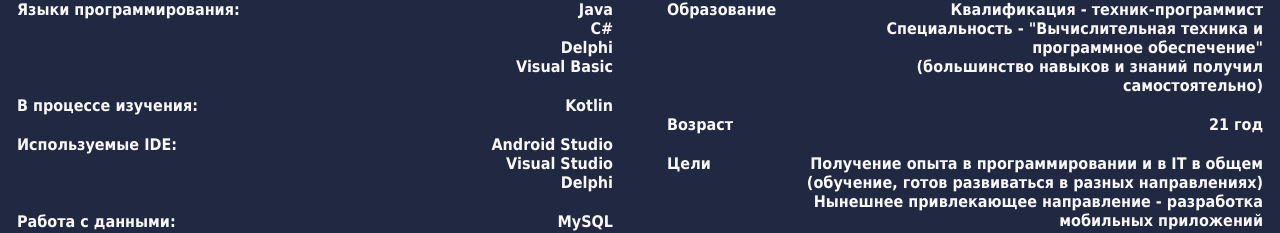
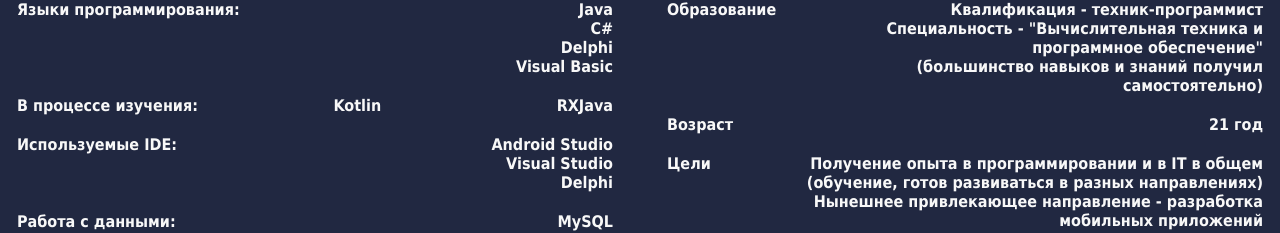
Before and after one commit to Ultron55/resume, a plain HTML site: page index.html in a window 1280 px wide. Shown: the part 566-799 px from the top of the page. Drawn offline with Linux system fonts and the light colour scheme.

Commit message:
Update index.html

```diff
--- a/index.html
+++ b/index.html
@@ -37,6 +37,7 @@
 					<div>
 						<p>В процессе изучения:</p>
 						<p>Kotlin</p>
+						<p>RXJava</p>
 					</div>
 					<div>
 						<p>Используемые IDE:</p>
```
